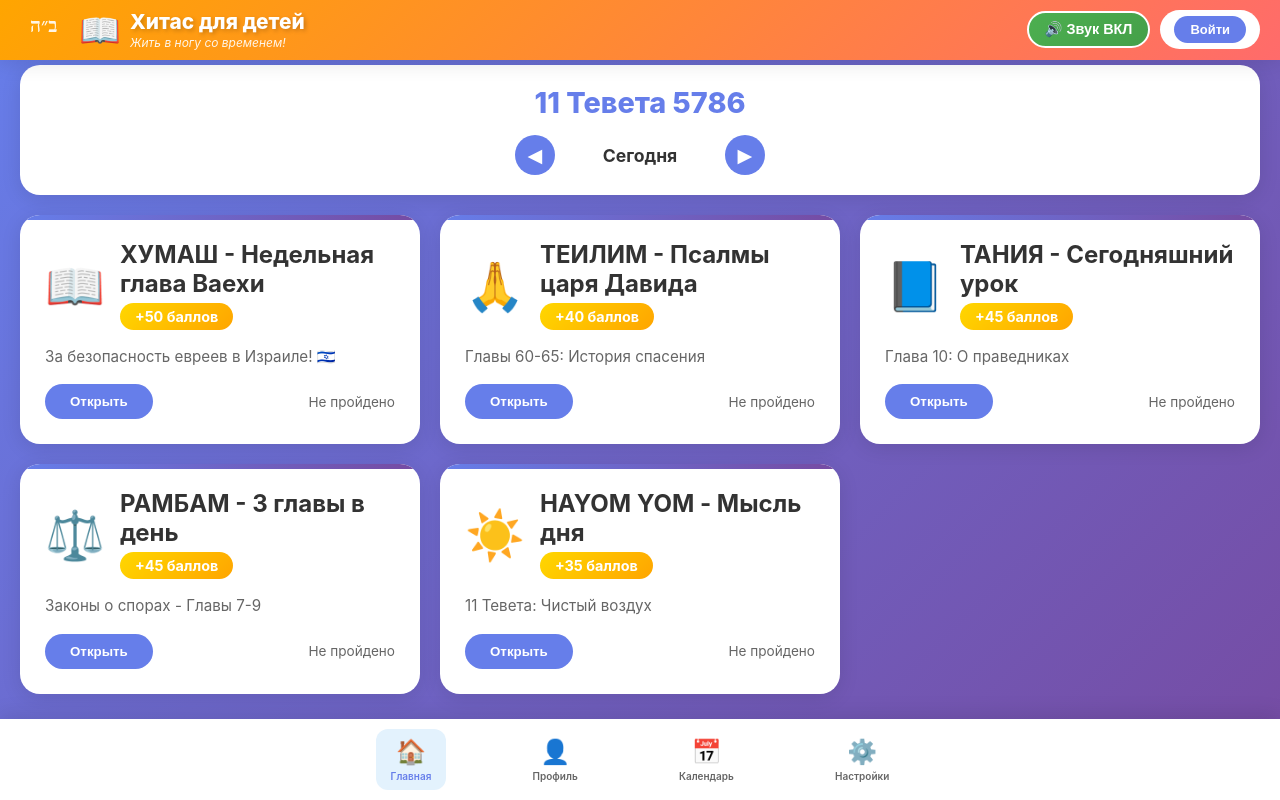
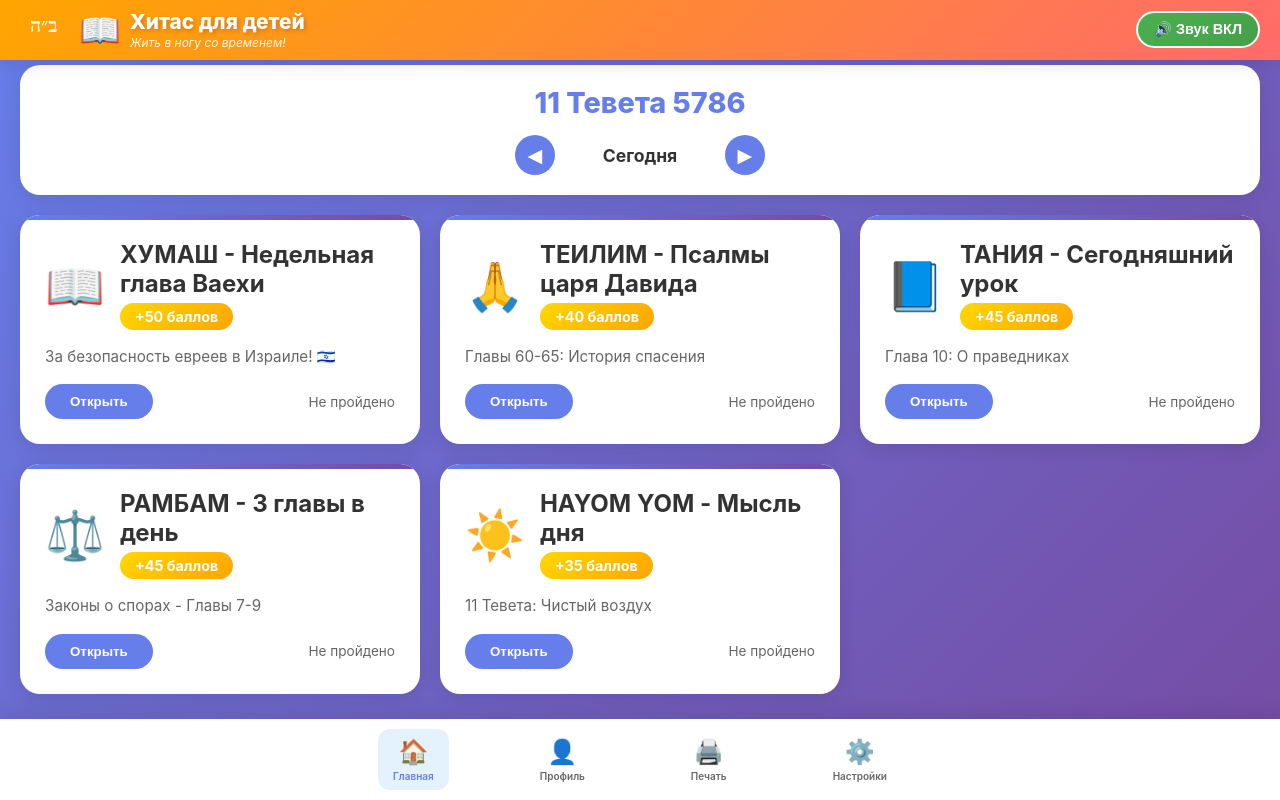
Before and after one commit to TeacherRG/chitas-for-kids, a plain HTML site: page index.html in a window 1280 px wide. Drawn offline with Linux system fonts and the light colour scheme; no server answers; a script that the page names is missing.

Commit message:
Update index.html

```diff
--- a/index.html
+++ b/index.html
@@ -887,7 +887,6 @@
                 <button class="sound-toggle" onclick="toggleSound(this)">
                     🔊 Звук ВКЛ
                 </button>
-                <div class="auth-container" id="authContainer"></div>
             </div>
         </div>
     </div>
@@ -1069,9 +1068,9 @@
                 <div class="menu-icon">👤</div>
                 <div class="menu-label">Профиль</div>
             </button>
-            <button class="menu-item" onclick="switchTab('calendar')">
-                <div class="menu-icon">📅</div>
-                <div class="menu-label">Календарь</div>
+            <button class="menu-item" onclick="window.print()">
+                <div class="menu-icon">🖨️</div>
+                <div class="menu-label">Печать</div>
             </button>
             <button class="menu-item" onclick="openSettings()">
                 <div class="menu-icon">⚙️</div>
```
